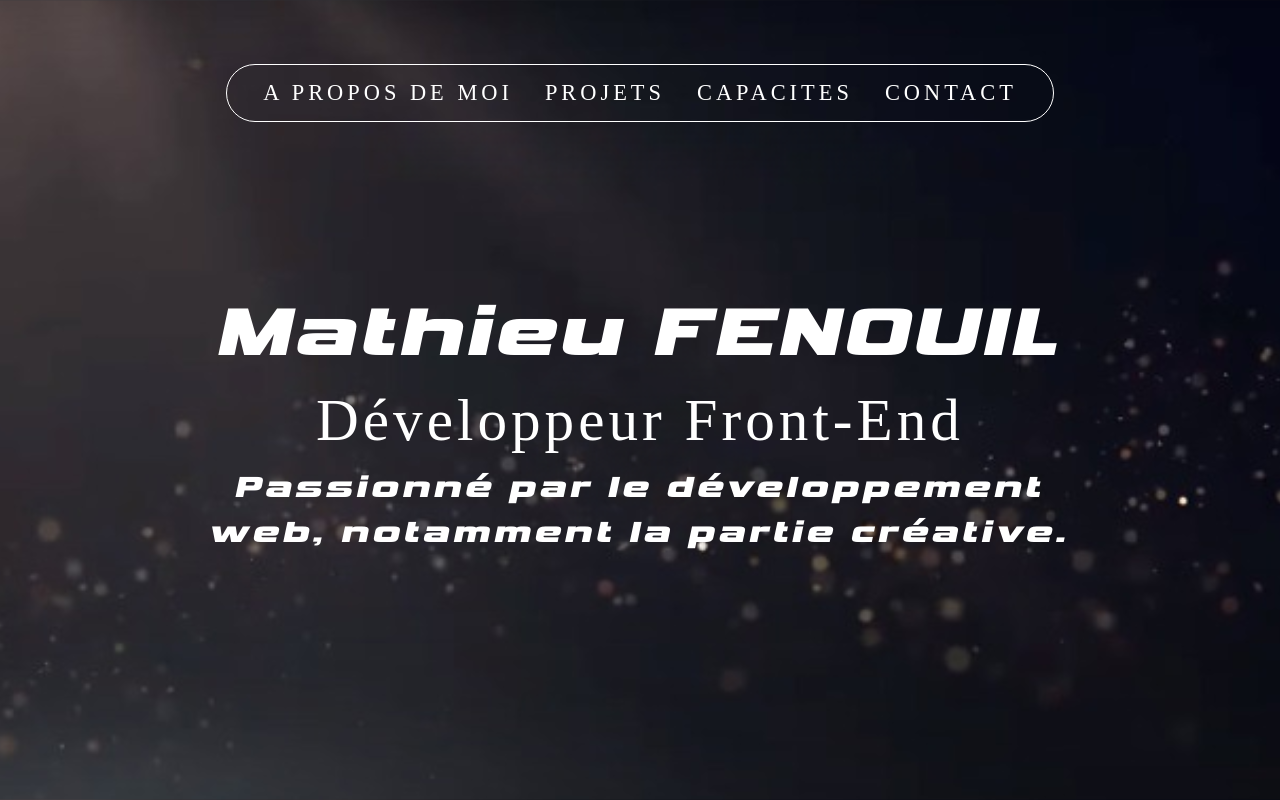
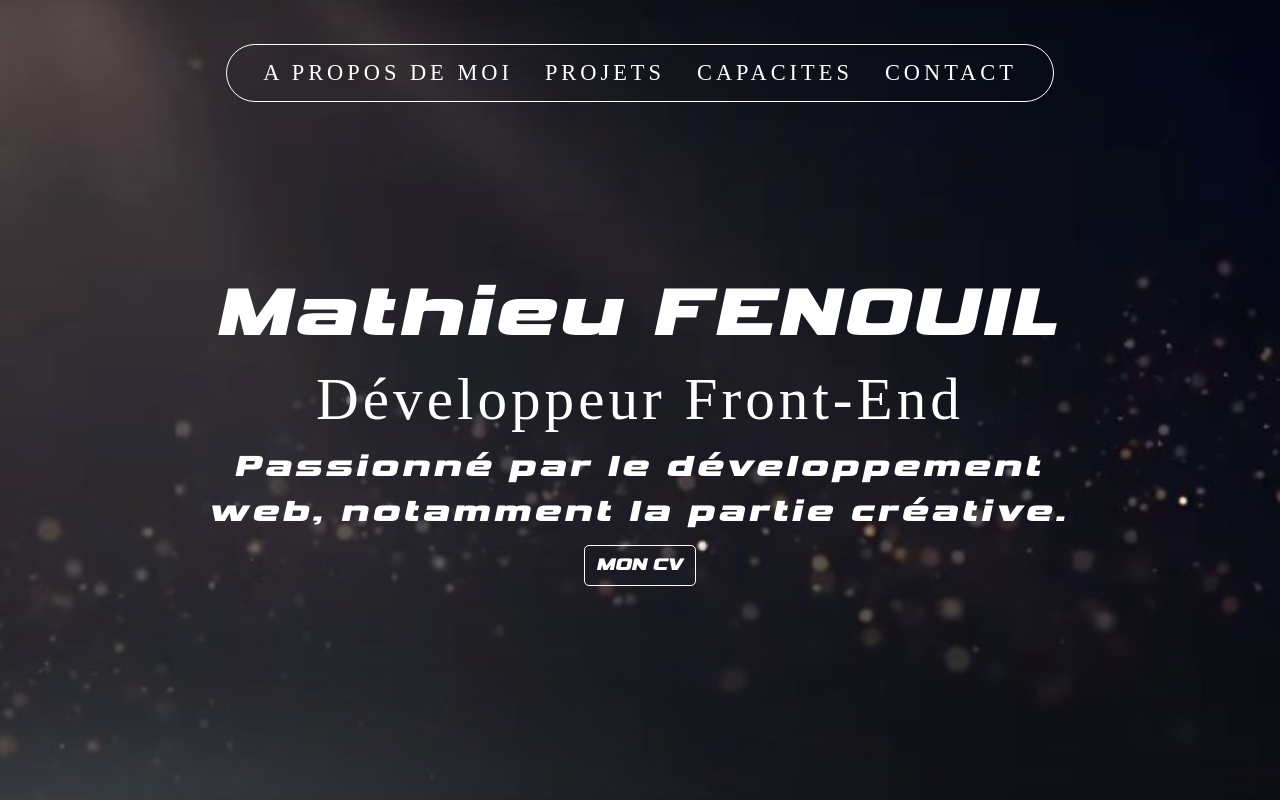
Before and after one commit to Matfen2/Portfolio, a React (Vite) app: page / in a window 1280 px wide. Shown: the top 800 px of the page. Built offline with nearby package versions, Linux system fonts and the light colour scheme; a web font is replaced by a local one.

Commit message:
Update Present
Btn Download CV

```diff
--- a/src/components/Present/Present.jsx
+++ b/src/components/Present/Present.jsx
@@ -6,6 +6,8 @@ function Present() {
       <h2 className="name">Mathieu FENOUIL</h2>
       <h2 className="job">Développeur Front-End</h2>
       <div className="dream">Passionné par le développement web, notamment la partie créative.</div>
+      <button type="button" id="btnCV"><a href="/src/assets/CV Mathieu FENOUIL.pdf" download="CV MATHIEU FENOUIL" className="btn-cv">MON CV</a></button>
+
     </div>
   )
 }
--- a/src/components/Present/Present.scss
+++ b/src/components/Present/Present.scss
@@ -1,4 +1,5 @@
 $firstColor: #FFFFFF;
+$secondColor: black;
 
 $firstFont: roundControl;
 $secondFont: vipnagorgialla;
@@ -87,4 +88,26 @@ $secondFont: vipnagorgialla;
       line-height: 28px;
     }
   }
+
+  #btnCV {
+    padding: 6px 12px;
+    border: 1px solid $firstColor;
+    border-radius: 5px;
+    background: transparent;
+    color: $firstColor;
+    text-decoration: none;
+    font-size: 1.1em;
+    font-family: $secondFont;
+    transition: all ease-in 0.3ms;
+
+    a {
+      color: $firstColor;
+      text-decoration: none;
+    }
+
+    &:hover {
+      color: $secondColor;
+      transform: scale(1.1);
+    }
+  }
 }
```
